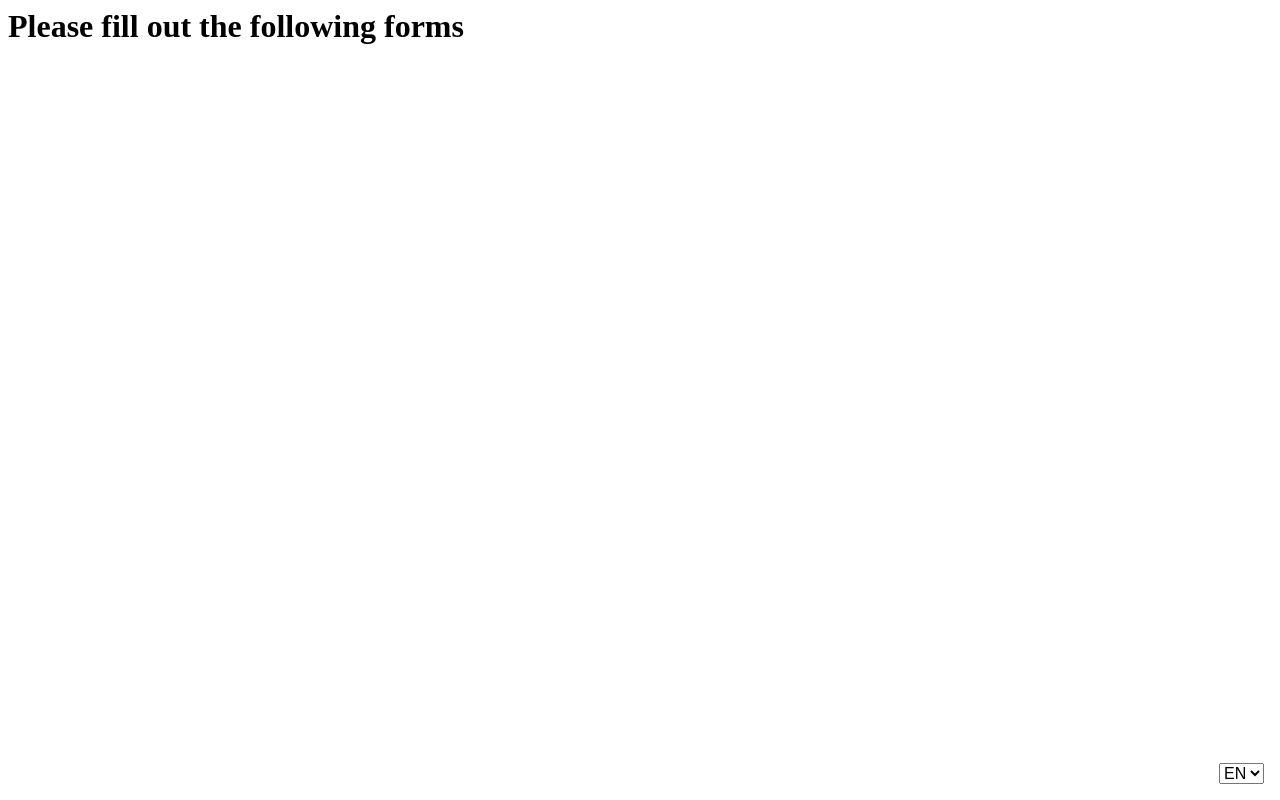
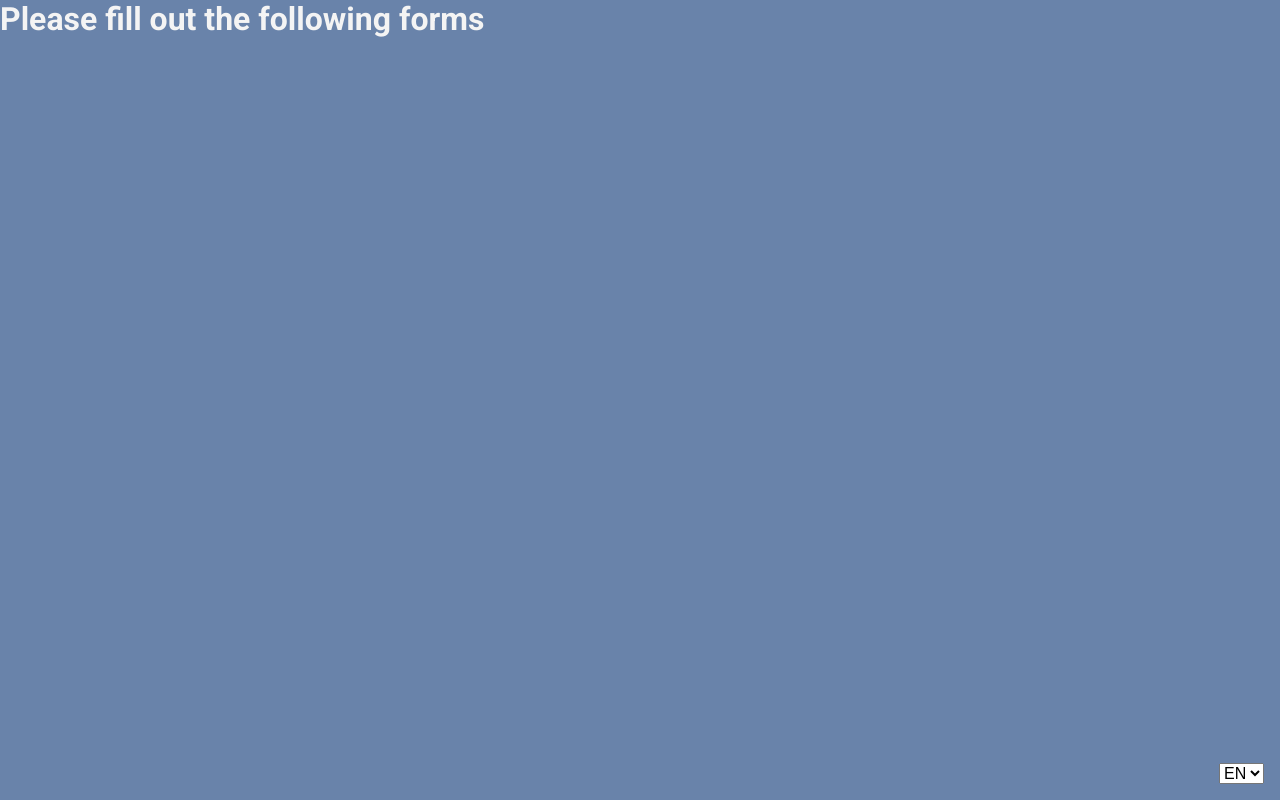
Before and after one commit to chrisbarless/example-intl-react-app, a React (Vite) app: page / in a window 1280 px wide. Built offline with nearby package versions, Linux system fonts and the light colour scheme.

Commit message:
Add main app stylesheet

```diff
--- /dev/null
+++ b/src/app.scss
@@ -0,0 +1,19 @@
+$grey: #f4f4f4;
+$teal: #8ec6c5;
+$lavender: #6983aa;
+$magenta: #8566aa;
+
+* {
+  margin: 0;
+  padding: 0;
+}
+
+body * {
+  display: flex;
+}
+
+body {
+  color: $grey;
+  background: $lavender;
+  font-family: Roboto, sans-serif;
+}
--- a/src/index.html
+++ b/src/index.html
@@ -1,4 +1,11 @@
 <html>
+  <head>
+    <link rel="stylesheet" href="./app.scss" />
+    <link
+      rel="stylesheet"
+      href="https://fonts.googleapis.com/css?family=Roboto:300,400,500,700&display=swap"
+    />
+  </head>
   <body>
     <div id="root"></div>
     <script src="./app.tsx"></script>
```
